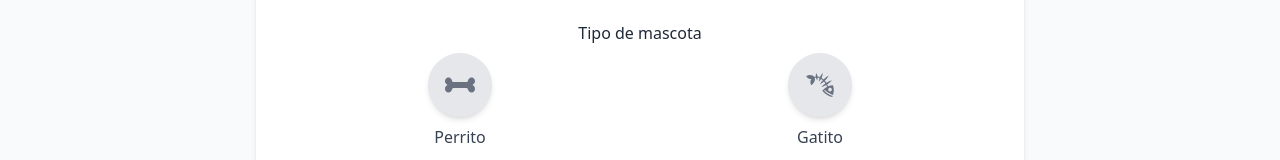
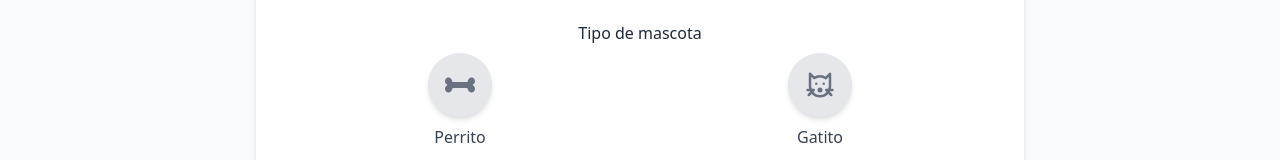
Before and after one commit to Juanith0xx/gerolamo, a React (Vite) app: page /feeding-calculator in a window 1280 px wide. Shown: the part 431-591 px from the top of the page. Built offline with nearby package versions, Linux system fonts and the light colour scheme.

Commit message:
Fix routing issue for React SPA on Vercel

```diff
--- a/src/components/FeedingCalculator/Step1DogDetails.jsx
+++ b/src/components/FeedingCalculator/Step1DogDetails.jsx
@@ -1,7 +1,8 @@
 import { motion } from "framer-motion";
 import { useState } from "react";
 import { FaBone, FaMars, FaVenus } from "react-icons/fa";
-import { GiFishbone } from "react-icons/gi";
+import { GiCat } from "react-icons/gi";
+import { TbCat } from "react-icons/tb";
 
 export default function Step1PetDetails({ formData, setFormData, nextStep }) {
   const [selectedType, setSelectedType] = useState(formData.type || "");
@@ -79,7 +80,7 @@ export default function Step1PetDetails({ formData, setFormData, nextStep }) {
               transition={{ duration: 0.3 }}
               className="flex items-center justify-center w-12 sm:w-16 h-12 sm:h-16 rounded-full shadow-md mb-2"
             >
-              <GiFishbone
+              <TbCat
                 className={`text-2xl sm:text-3xl ${selectedType === "cat" ? "text-white" : "text-gray-500"}`}
               />
             </motion.div>
```
Also changed, not shown: vercel.json (added).
